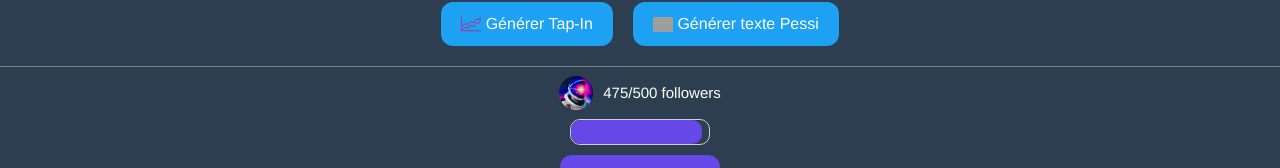
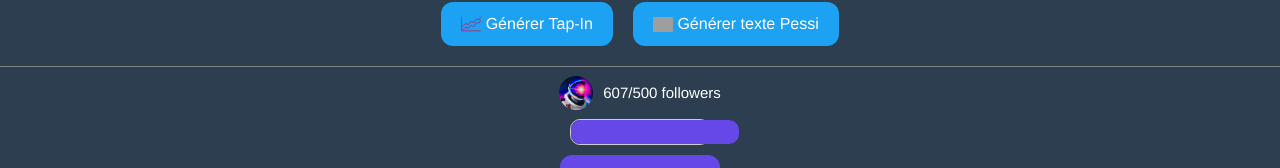
Before and after one commit to Resoki/tapin-generator, a Vue app: page / in a window 1280 px wide. Shown: the part 346-514 px from the top of the page. Built offline with nearby package versions, Linux system fonts and the light colour scheme; no server answers; grey boxes are pictures that could not be loaded.

Commit message:
Update TapInGenerator.vue

```diff
--- a/src/components/TapInGenerator.vue
+++ b/src/components/TapInGenerator.vue
@@ -26,7 +26,7 @@
       <div class="separator-medium"> </div>
     <BoxTapin @close-popup="closePopup()" :contentDisplay="contentDisplay" :imgDisplay="imgDisplay" :twitterShareUrl="twitterShareUrl" />
     <PessiText @close-popup="closePopup()" :contentDisplay="contentDisplayPessi"  :twitterShareUrl="twitterShareUrlPessiText"/>
-    <SubGoal count="475"/>
+    <SubGoal count="607"/>
     <FooterComponent :isGenerating="isGenerating"/>
   </div>
 </template>
```
